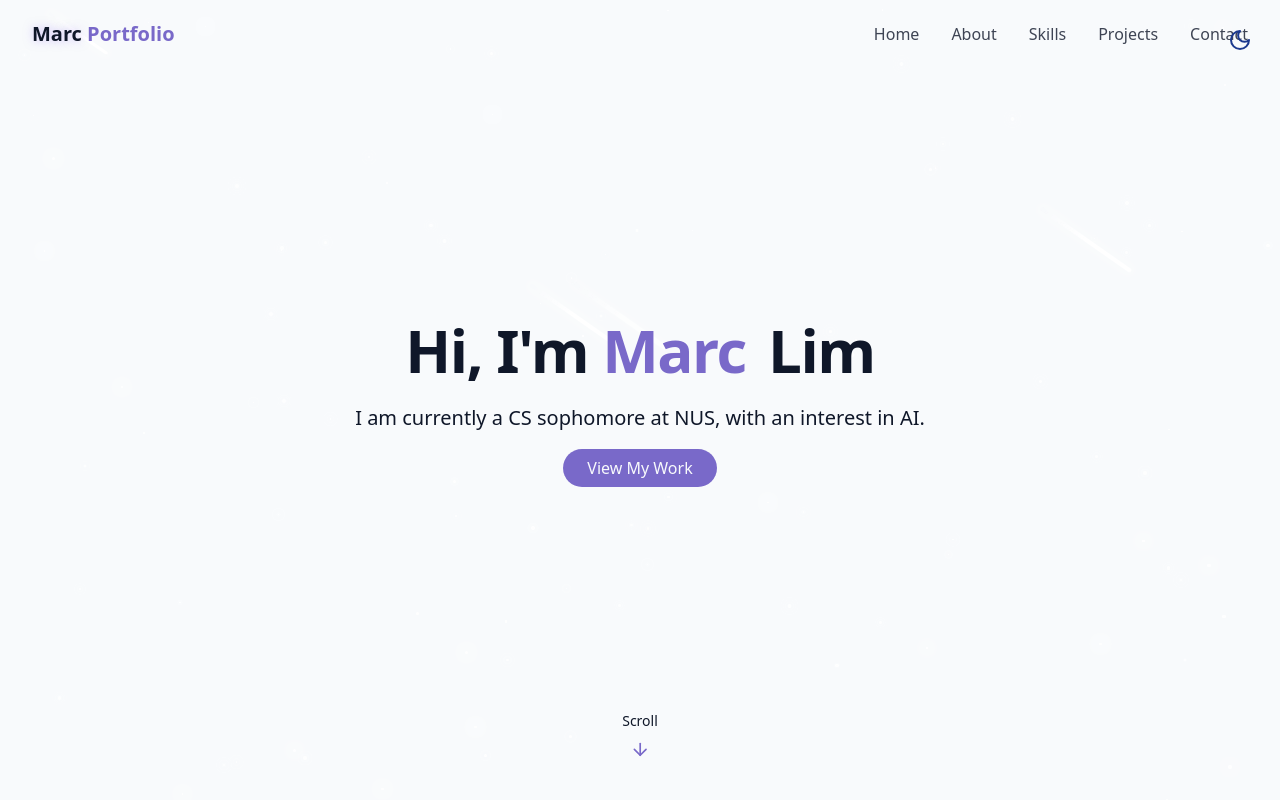
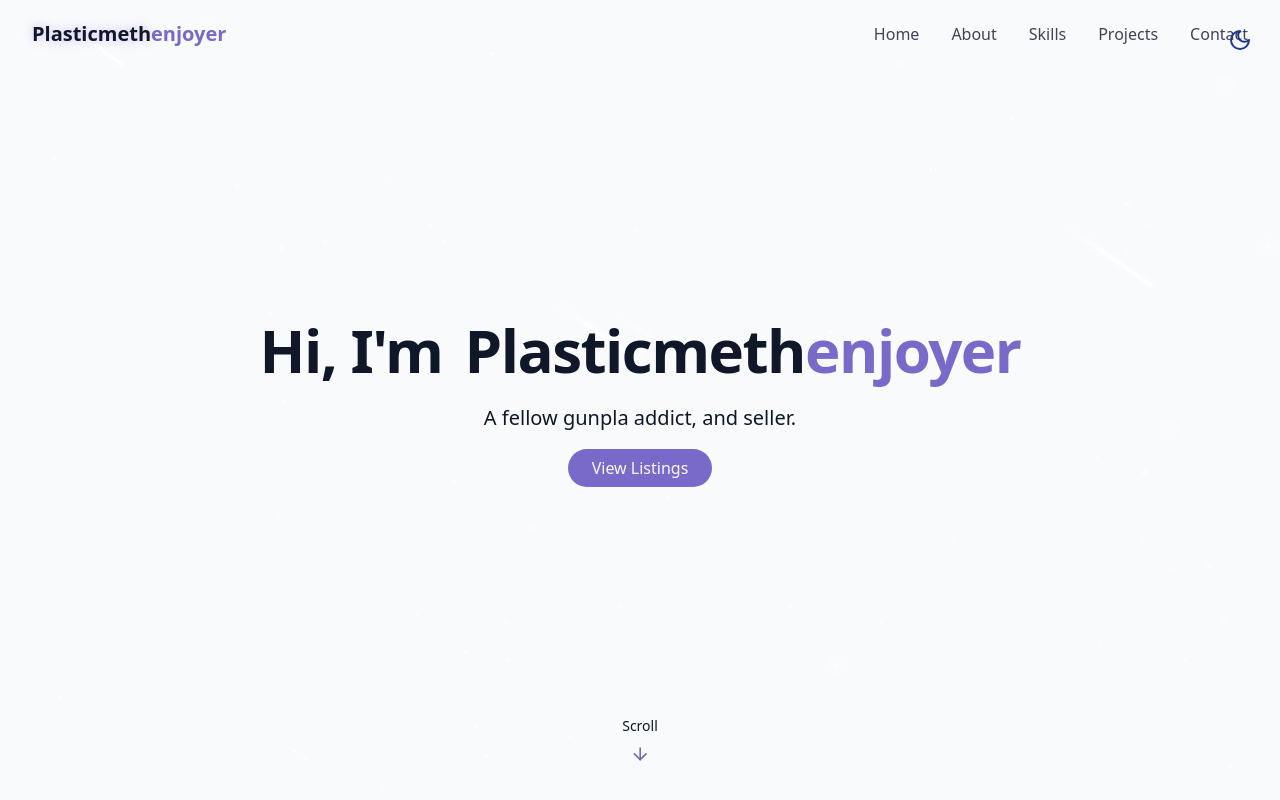
Before and after one commit to marchjlim/hobby-website, a React (Vite) app: page / in a window 1280 px wide. Shown: the top 800 px of the page. Built offline with nearby package versions, Linux system fonts and the light colour scheme.

Commit message:
Refactor /FAQ path to home page

```diff
--- a/src/App.jsx
+++ b/src/App.jsx
@@ -2,7 +2,6 @@ import { BrowserRouter, Route, Routes } from 'react-router-dom';
 import { Home } from './pages/Home';
 import { NotFound } from './pages/NotFound';
 import { Toaster } from '@/components/ui/toaster';
-import { FrequentlyAskedQuestions } from './pages/FrequentlyAskedQuestions';
 
 function App() {
   return (
@@ -11,7 +10,6 @@ function App() {
     <BrowserRouter>
       <Routes>
         <Route index element={<Home />} />
-        <Route path="/FAQ" element={<FrequentlyAskedQuestions />} />
         <Route path="*" element={<NotFound />} />
       </Routes>
     </BrowserRouter>
--- a/src/components/HeroSection.jsx
+++ b/src/components/HeroSection.jsx
@@ -5,18 +5,21 @@ export const HeroSection = () => {
         <div className="container max-w-4xl mx-auto text-center z-10">
             <div className="space-y-6">
                 <h1 className="text-4xl md:text-6xl font-bold tracking-tight">
-                    <span className="opacity-0 animate-fade-in">Hi, I'm</span>
-                    <span className="text-primary opacity-0 animate-fade-in-delay-1">{" "}Marc</span>
-                    <span className="text-gradient ml-2 opacity-0 animate-fade-in-delay-2">{" "}Lim</span>
+                    <span className="opacity-0 animate-fade-in">Hi,</span>
+                    <span className="text-gradient opacity-0 animate-fade-in-delay-1">{" "}I'm</span>
+                    <span className="text-gradient ml-2 opacity-0 animate-fade-in-delay-2">
+                        {" "}Plasticmeth
+                        <span className="text-primary">enjoyer</span>
+                    </span>
                 </h1>
 
                 <p className="text-lg md:text-xl text-muted-foreground max-2-2xl mx-auto opacity:0 animate-fade-in-delay-3">
-                    I am currently a CS sophomore at NUS, with an interest in AI.
+                    A fellow gunpla addict, and seller.
                 </p>
 
                 <div>
-                    <a href="#projects" className="cosmic-button opacity-0 animate-fade-in-delay-4">
-                        View My Work
+                    <a href="#listings" className="cosmic-button opacity-0 animate-fade-in-delay-4">
+                        View Listings
                     </a>
                 </div>
             </div>
--- a/src/components/Navbar.jsx
+++ b/src/components/Navbar.jsx
@@ -32,8 +32,7 @@ export const Navbar = () => {
                 <div className="container flex items-center justify-between">
                     <a className="text-xl font-bold text-primary flex items-center" href="#hero">
                         <span className="relative z-10">
-                            <span className="text-glow text-foreground"> Marc </span>{" "}
-                            Portfolio
+                            <span className="text-glow text-foreground"> Plasticmeth</span>enjoyer
                         </span>
                     </a>
 
--- a/src/pages/FrequentlyAskedQuestions.jsx
+++ /dev/null
@@ -1,26 +0,0 @@
-import { ThemeToggle } from "../components/ThemeToggle";
-import { StarBackground } from "../components/StarBackground";
-import { Navbar } from "../components/Navbar";
-import { Footer } from "../components/Footer";
-import { FaqSection } from "../components/FaqSection";
-
-export const FrequentlyAskedQuestions = () => {
-    return (<div className="min-h-screen bg-background text-foreground overflow-x-hidden">
-
-            {/* Theme Toggle */}
-                <ThemeToggle />
-            {/* Background Effects */}
-                <StarBackground />
-
-            {/* Navbar */}
-                <Navbar />
-
-            {/* Main Content */}
-                <main>
-                    <FaqSection />
-                </main>
-
-            {/* Footer */}
-            <Footer />
-        </div>);
-}
--- a/src/pages/Home.jsx
+++ b/src/pages/Home.jsx
@@ -7,6 +7,7 @@ import { SkillsSection } from "../components/SkillsSection";
 import { ProjectsSection } from "../components/ProjectsSection";
 import { ContactSection } from "../components/ContactSection";
 import { Footer } from "../components/Footer";
+import { FaqSection } from "../components/FaqSection";
 
 export const Home = () => {
     return (<div className="min-h-screen bg-background text-foreground overflow-x-hidden">
@@ -26,6 +27,7 @@ export const Home = () => {
                 <SkillsSection />
                 <ProjectsSection />
                 <ContactSection />
+                <FaqSection />
             </main>
 
         {/* Footer */}
```
